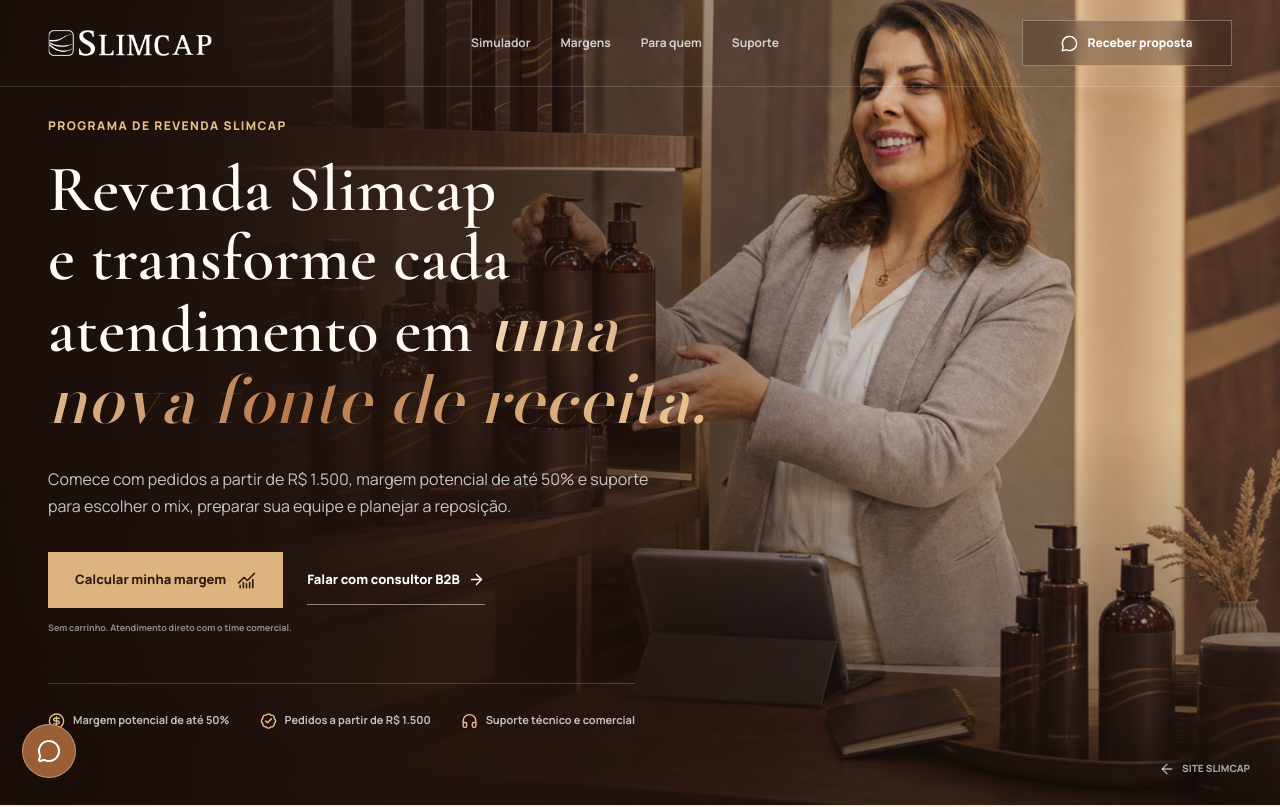
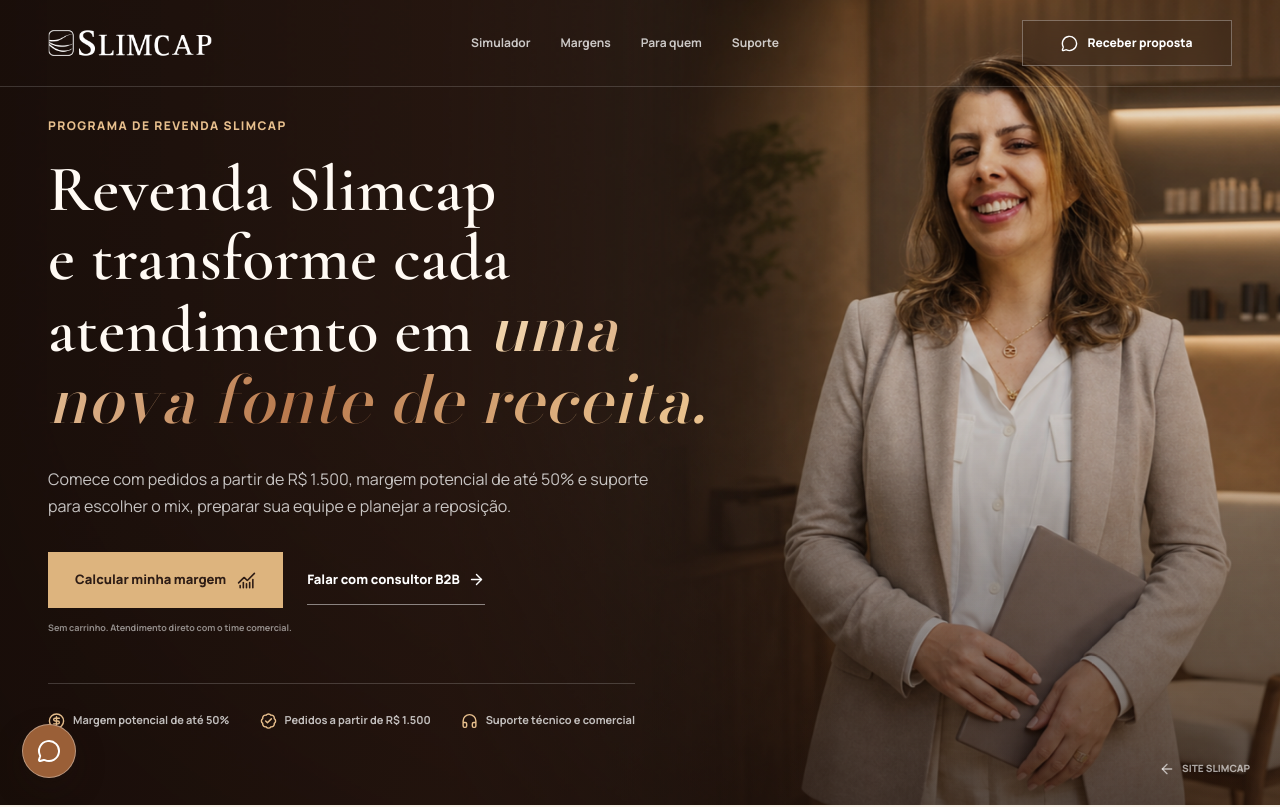
Before and after one commit to AGENCIAVCD/slimcap, a Next.js app: page /revenda in a window 1280 px wide. Shown: the top 807 px of the page. Built offline with nearby package versions, Linux system fonts and the light colour scheme.

Commit message:
fix revenda hero framing for Cris

```diff
--- a/app/revenda/page.tsx
+++ b/app/revenda/page.tsx
@@ -163,7 +163,7 @@
       <main>
         <section className="reseller-hero" aria-labelledby="reseller-title">
           <Image
-            src="/images/revenda-hero-cris.png"
+            src="/images/revenda-hero-cris-consultoria.png"
             alt="Cris Guerra apresenta a linha Slimcap em uma consultoria comercial para parceiros"
             fill
             priority
```
Also changed, not shown: public/images/revenda-hero-cris-consultoria.png (added).
